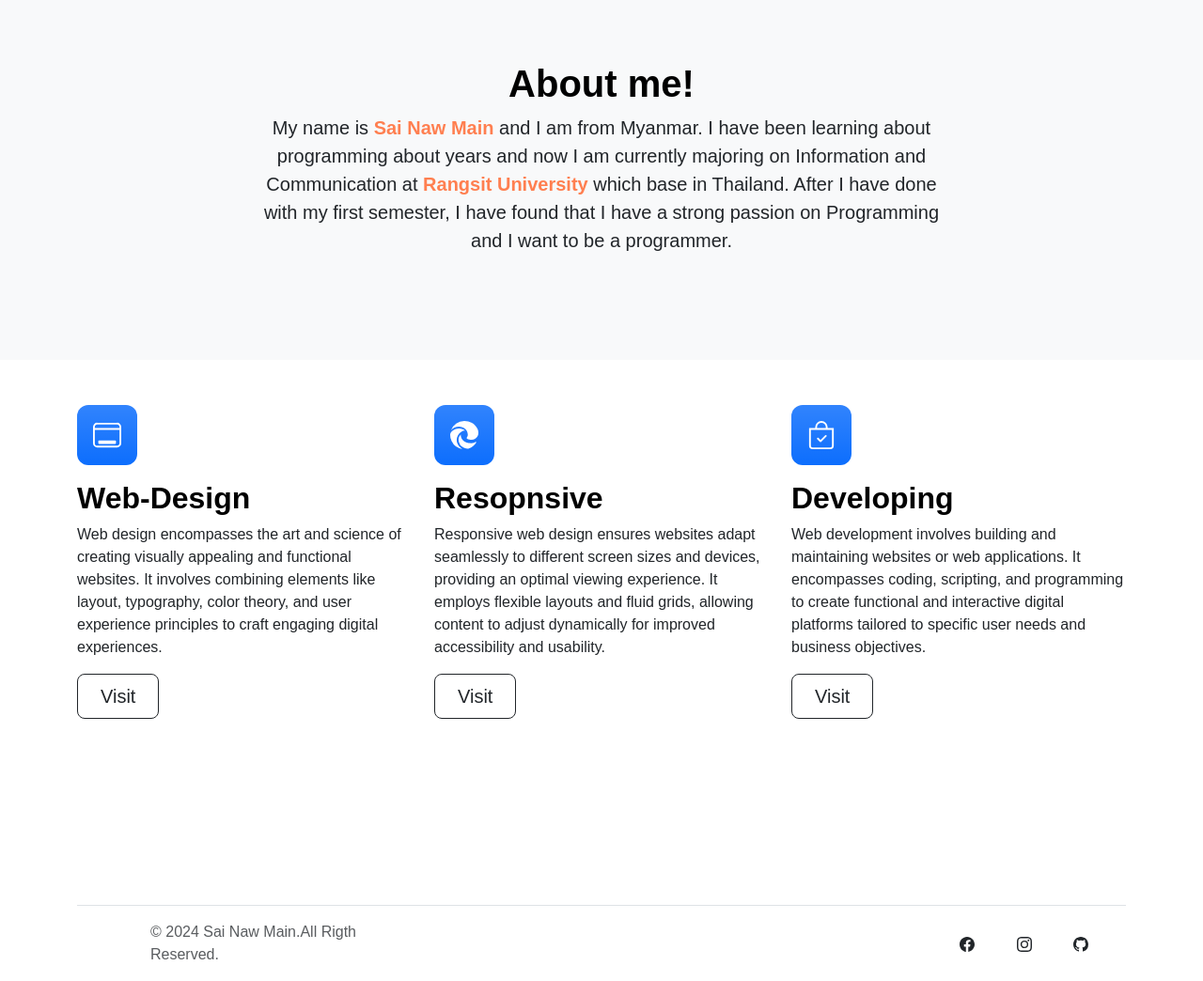
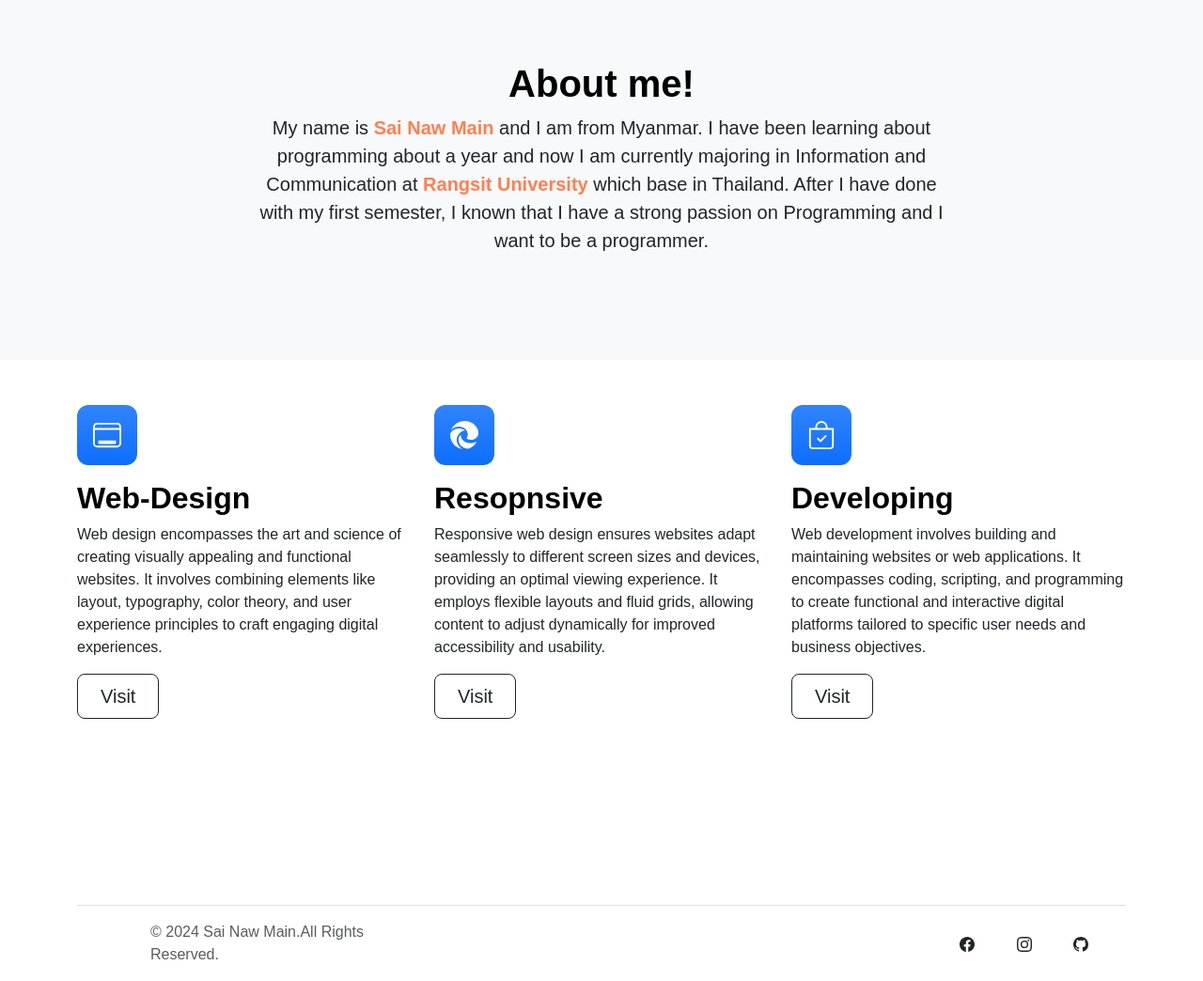
Before and after one commit to Lwant-02/My-Portfolio, a plain HTML site: page index.html in a window 1280 px wide. Shown: the part 860-1904 px from the top of the page at 94% size. Drawn offline with nearby package versions, Linux system fonts and the light colour scheme.

Commit message:
Update index.html

```diff
--- a/index.html
+++ b/index.html
@@ -84,8 +84,8 @@
             <h1 class="text-body-emphasis"><span class="about-me">About me!</span></h1>
             <p class="col-lg-8 mx-auto lead">
               My name is <span class="name-about">Sai Naw Main</span> and I am from Myanmar. I have been learning about programming
-              about years and now I am currently majoring on Information and Communication at <span class="school">Rangsit University </span> which base in Thailand.
-              After I have done with my first semester, I have found that I have a strong passion on <span>Programming</span> and I want to be a programmer.
+              about a year and now I am currently majoring in Information and Communication at <span class="school">Rangsit University </span> which base in Thailand.
+              After I have done with my first semester, I known that I have a strong passion on <span>Programming</span> and I want to be a programmer.
 
             </p>
             <div class="text-center">
@@ -160,7 +160,7 @@
               <a href="/" class="mb-3 me-2 mb-md-0 text-body-secondary text-decoration-none lh-1">
                 <svg class="bi" width="30" height="24"><use xlink:href="#bootstrap"></use></svg>
               </a>
-              <span class="mb-3 mb-md-0 text-body-secondary">© 2024 Sai Naw Main.All Rigth Reserved.</span>
+              <span class="mb-3 mb-md-0 text-body-secondary">© 2024 Sai Naw Main.All Rights Reserved.</span>
             </div>
 
             <div>
```
